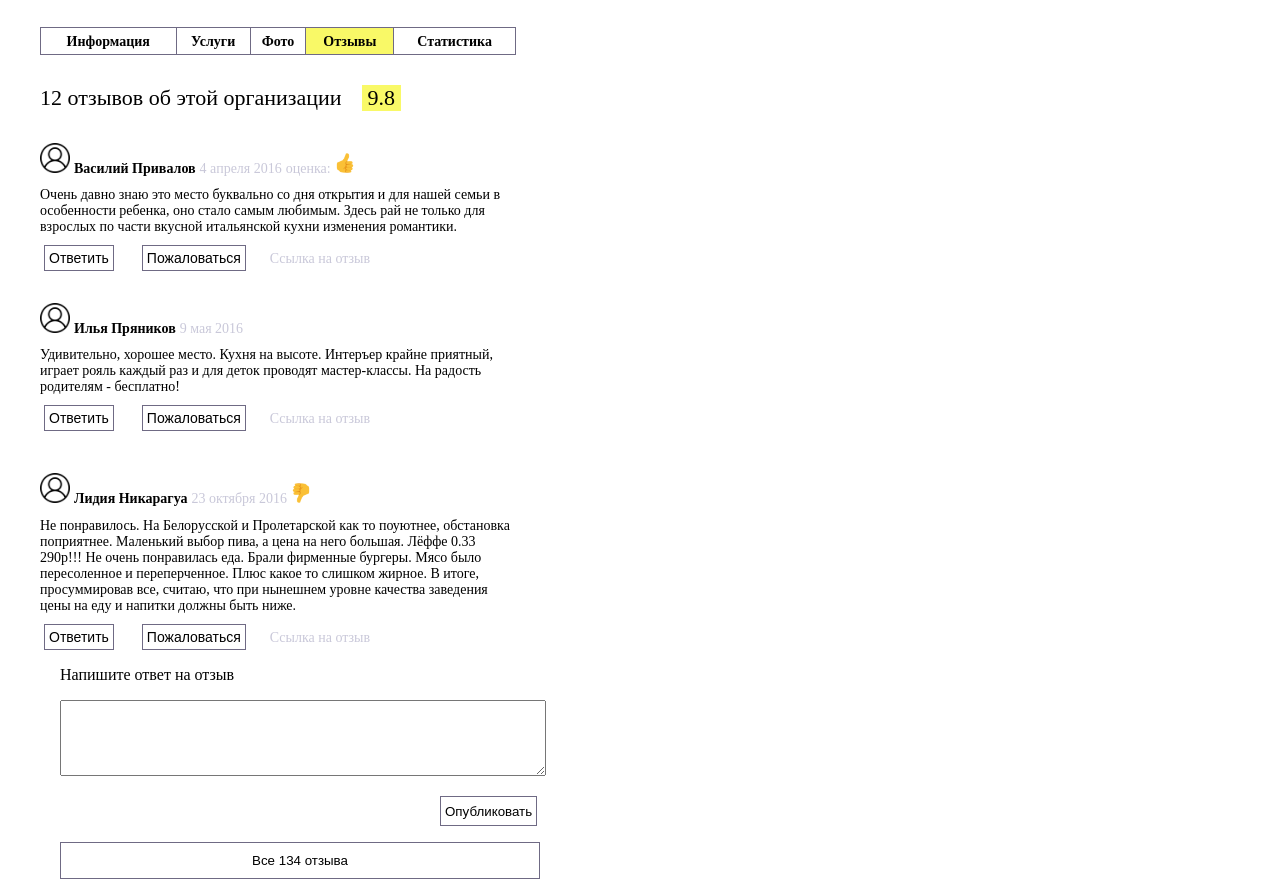
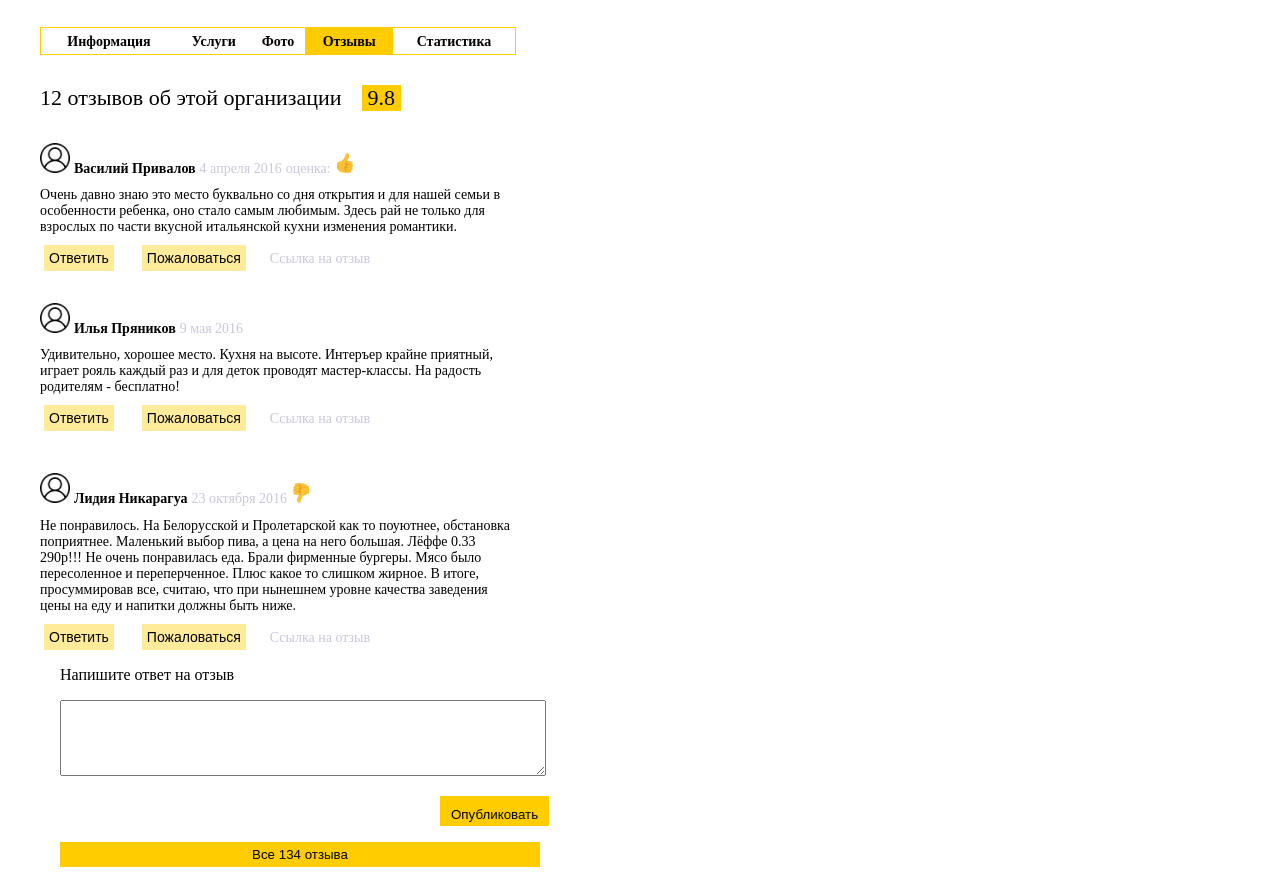
Before and after one commit to qlulp/Ya.Page, a plain HTML site: page index.html in a window 1280 px wide. Shown: the part 134-1029 px from the top of the page. Drawn offline with Linux system fonts and the light colour scheme.

Commit message:
Add files via upload

```diff
--- a/index.html
+++ b/index.html
@@ -80,7 +80,7 @@
 			padding: 4px;
 
 			width: 476px;
-			border: 1px solid #6f6a84;
+			border: 1px solid #FFCC00;
 			border-collapse: collapse;
 		}
 		.info-block {
@@ -88,14 +88,14 @@
 		}
 
 		#main-info-block table th {
-			border-right: 1px solid #6f6a84;
+			border-right: 1px solid #FFCCOO;
 
 			padding-bottom: 4px;
 			padding-top: 4px;
 		}
 
 		.info-block table .selected {
-			background-color: #f9f967;
+			background-color: #FFCC00;
 		}
 
 		.info-block table a {
@@ -113,7 +113,7 @@
 
 		.comments .mark {
 			margin-left: 20px;
-			background-color: #f9f967;
+			background-color: #FFCC00;
 			padding-left: 6px;
 			padding-right: 6px;
 			font-size: 22px;
@@ -158,19 +158,18 @@
 			font-size: 14px;
 		}
 
-		.comment button {
-			margin-left: 4px;
-			margin-right: 20px;
+	.comment button {
+    margin-left: 4px;
+    margin-right: 20px;
+    font-size: 14px;
+    background-color: #ffeb99;
+    border: 1px solid #ffeb99;
+    padding: 4px;
+}
 
-			font-size: 14px;
-
-			background-color: white;
-			border: 1px solid #6f6a84;
-			padding: 4px;
-		}
 
 		.comment button:hover {
-			background-color: #f9f967;
+			background-color: #FFCC00;
 		}
 
 		.comment a {
@@ -208,20 +207,21 @@
 
 		#my-comment textarea {
 			max-width: 480px;
+    			MIN-WIDTH: 480px;
 			width: 480px;
 			height: 70px;
 		}
 
 		th:hover {
-			background-color: #f9f967;
+			background-color: #FFCC00;
 		}
 
 		#my-comment .send {
 			margin-left: 380px;
 			height: 30px;
-			background-color: white;
-			border: 1px solid #6f6a84;
-			padding: 4px;
+			background-color: #FFCC00;
+			border: 1px solid #FFCC00;
+			padding: 10px;
 		}
 
 		#my-comment .send:hover {
@@ -230,9 +230,10 @@
 
 		.more {
 			width: 480px;
-			background-color: white;
-			border: 1px solid #6f6a84;
-			padding: 10px;
+color: black;
+			background-color: #FFCC00;
+			border: 1px solid #FFCC00;
+			padding: 4px;
 		}
 
 		.more:hover {
@@ -294,8 +295,8 @@
 						не только для взрослых по части вкусной итальянской кухни изменения
 						романтики.
 					</p>
-					<button>Ответить</button>
-					<button>Пожаловаться</button>
+					<button class="button">Ответить</button>
+					<button class="button">Пожаловаться</button>
 					<a href="">Ссылка на отзыв</a>
 				</div>
 
@@ -312,8 +313,8 @@
 						играет рояль каждый раз и для деток проводят мастер-классы. На радость
 						родителям - бесплатно!
 					</p>
-					<button>Ответить</button>
-					<button>Пожаловаться</button>
+					<button class="button">Ответить</button>
+					<button class="button">Пожаловаться</button>
 					<a href="">Ссылка на отзыв</a>
 				</div>
 
@@ -333,8 +334,8 @@
 						В итоге, просуммировав все, считаю, что при нынешнем уровне качества
 						заведения цены на еду и напитки должны быть ниже.
 					</p>
-					<button>Ответить</button>
-					<button>Пожаловаться</button>
+					<button class="button">Ответить</button>
+					<button class="button">Пожаловаться</button>
 					<a href="">Ссылка на отзыв</a>
 				</div>
 			</div>
```
